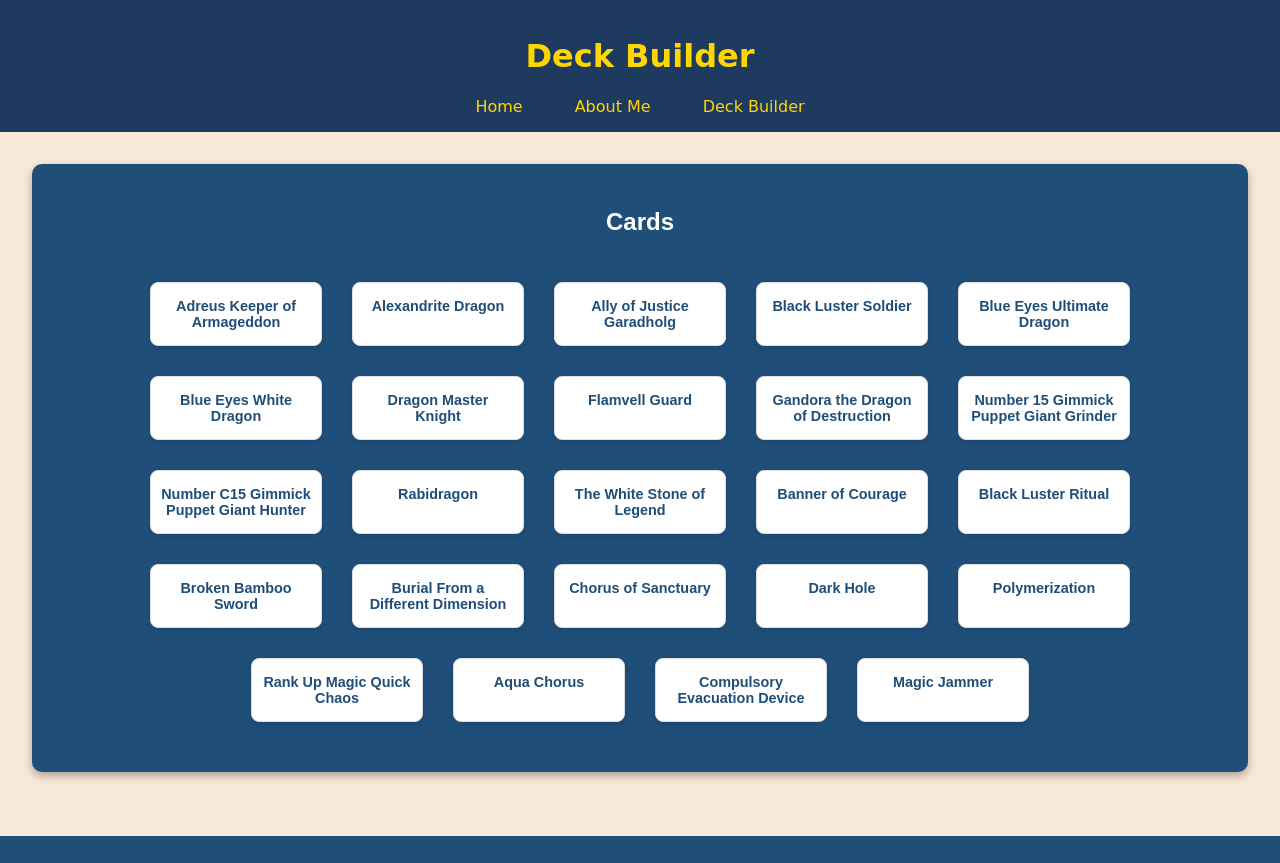
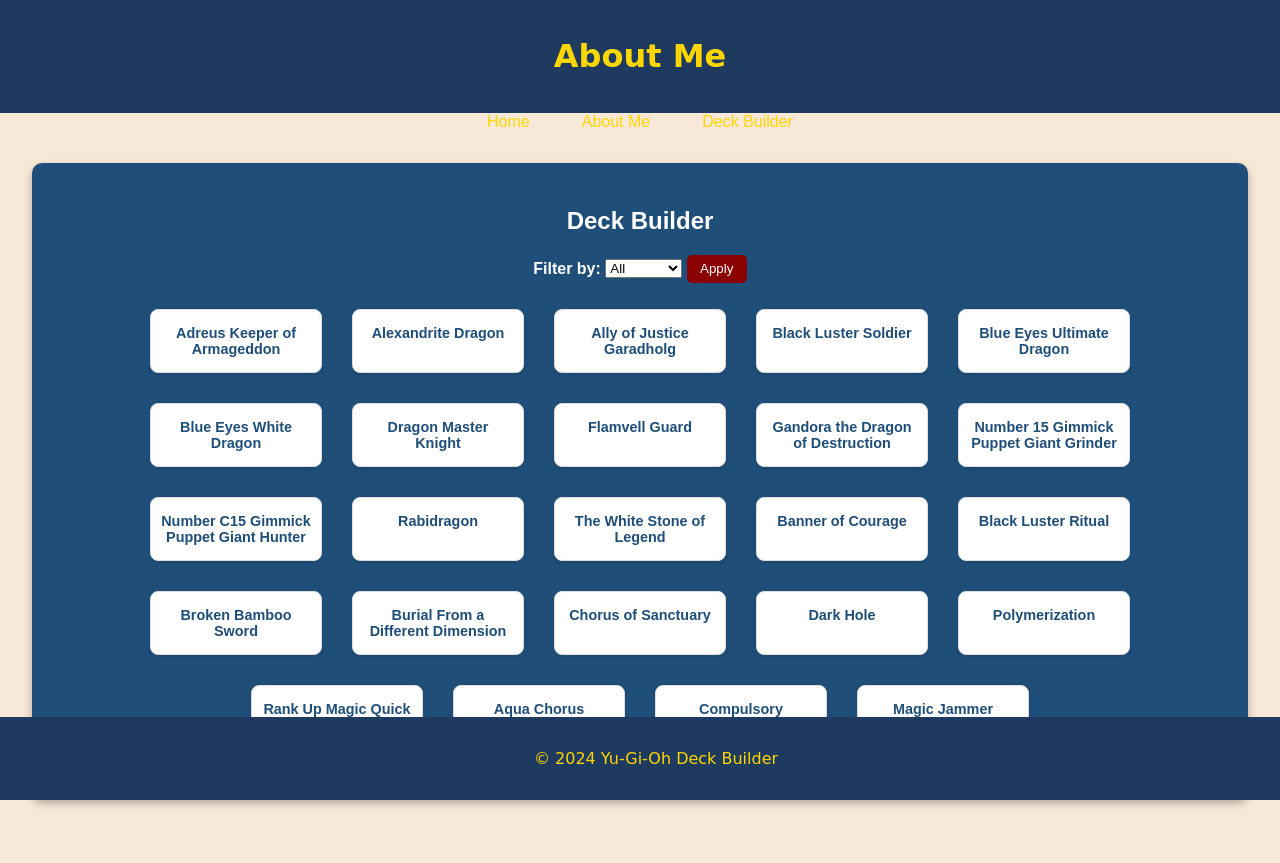
Before and after one commit to srahman-22/DatabaseSystem, a PHP site: page /test.php in a window 1280 px wide. Before the commit the page ends 836 px from the top, so only its background shows below. Run offline with PHP 8.4, Linux system fonts and the light colour scheme; data comes from the database, SQL or seed files in the repository.

Commit message:
updated test.php - allows for m/s/t/all filter

```diff
--- a/test.php
+++ b/test.php
@@ -13,7 +13,21 @@ if ($conn->connect_error) {
     die("Connection failed: " . $conn->connect_error);
 }
 
-// SQL query to fetch card names from all three tables
+// Set default filter to show all cards
+$filter = isset($_GET['filter']) ? $_GET['filter'] : 'all';
+
+// Modify the SQL query based on the filter
+switch ($filter) {
+    case 'monster':
+        $sql = "SELECT card_name FROM monster";
+        break;
+    case 'spell':
+        $sql = "SELECT card_name FROM spell";
+        break;
+    case 'trap':
+        $sql = "SELECT card_name FROM trap";
+        break;
+    default:
         $sql = "
             SELECT card_name FROM monster
             UNION ALL
@@ -21,6 +35,8 @@ $sql = "
             UNION ALL
             SELECT card_name FROM trap
         ";
+        break;
+}
 
 // Execute query
 $result = $conn->query($sql);
@@ -29,17 +45,16 @@ $result = $conn->query($sql);
 ?>
 <!DOCTYPE html>
 <html lang="en">
-
 <head>
     <meta charset="UTF-8">
     <meta name="viewport" content="width=device-width, initial-scale=1.0">
     <title>Deck Builder</title>
     <link rel="stylesheet" href="style.css">
 </head>
-
 <body>
     <header>
-        <h1>Deck Builder</h1>
+        <h1>About Me</h1>
+    </header>
     <nav>
         <ul>
             <li><a href="index.php">Home</a></li>
@@ -47,12 +62,19 @@ $result = $conn->query($sql);
             <li><a href="test.php">Deck Builder</a></li>
         </ul>
     </nav>
-
-    </header>
-
     <main>
         <section>
-            <h2>Cards</h2>
+            <h2>Deck Builder</h2>
+            <form method="GET" action="test.php">
+                <label for="filter">Filter by:</label>
+                <select name="filter" id="filter">
+                    <option value="all" <?= $filter == 'all' ? 'selected' : '' ?>>All</option>
+                    <option value="monster" <?= $filter == 'monster' ? 'selected' : '' ?>>Monsters</option>
+                    <option value="spell" <?= $filter == 'spell' ? 'selected' : '' ?>>Spells</option>
+                    <option value="trap" <?= $filter == 'trap' ? 'selected' : '' ?>>Traps</option>
+                </select>
+                <button type="submit">Apply</button>
+            </form>
             <div id="card-list">
                 <?php
                 if ($result->num_rows > 0) {
@@ -69,6 +91,9 @@ $result = $conn->query($sql);
             </div>
         </section>
     </main>
+    <footer>
+        <p>© 2024 Yu-Gi-Oh Deck Builder</p>
+    </footer>
 </body>
 </html>
 <?php
```
Lines whose indentation alone changed are shown as unchanged.
